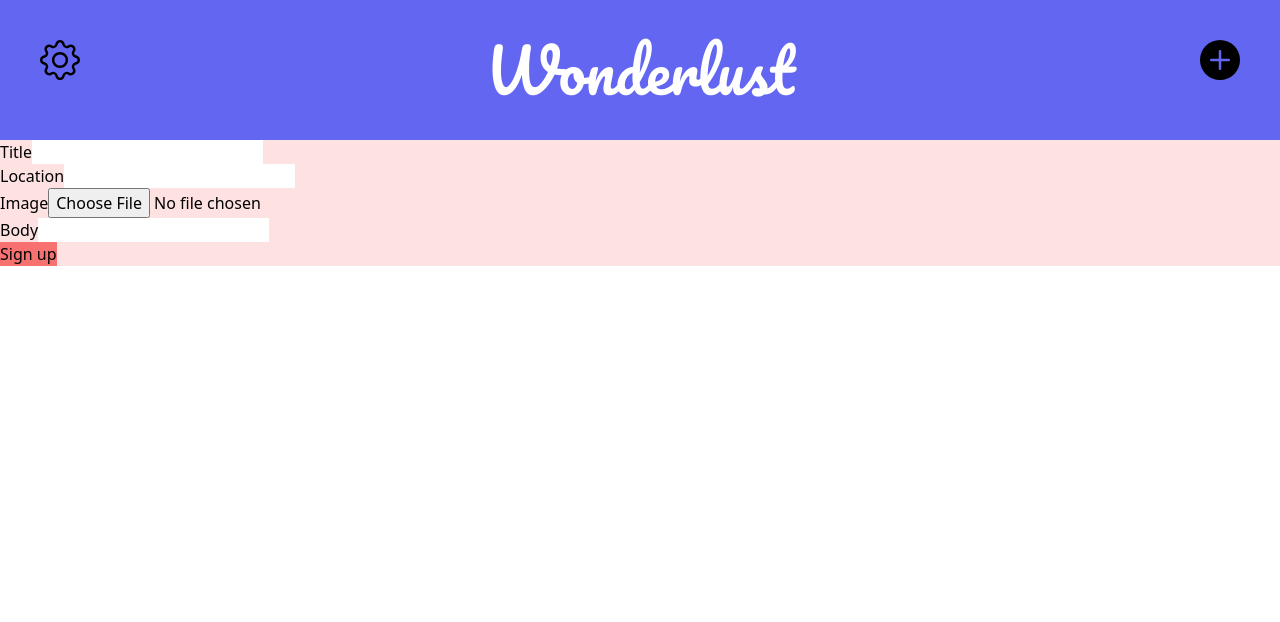
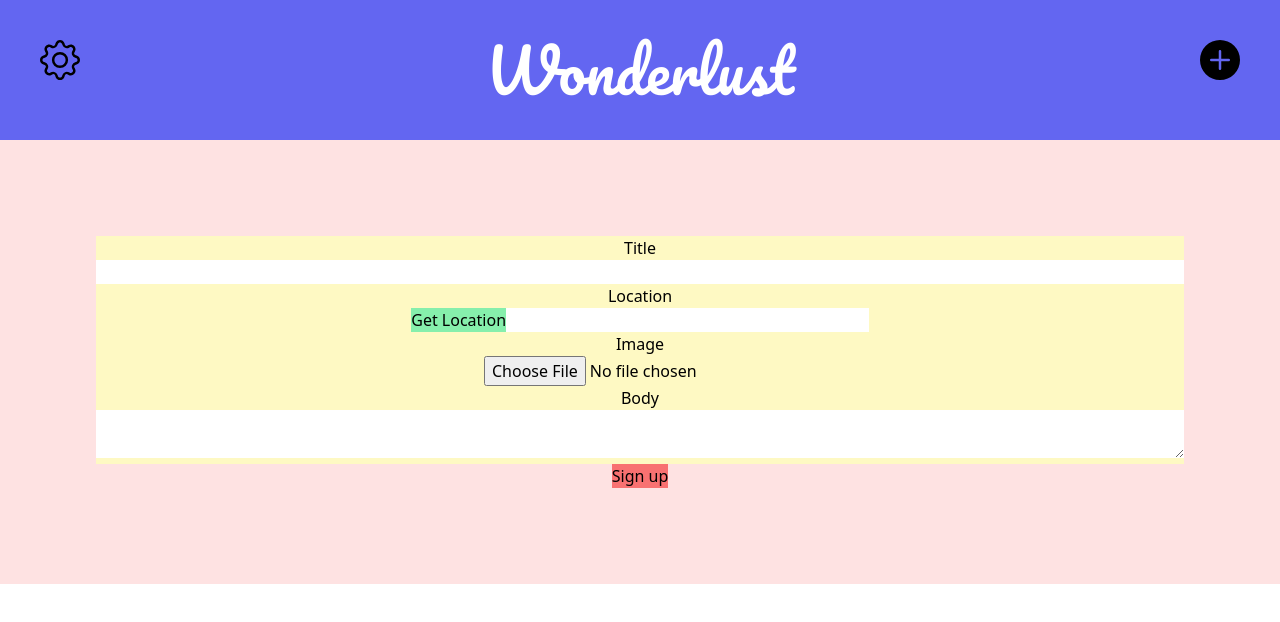
Before and after one commit to sudo-dave/TravelDiary, a React (Vite) app in the folder front/: page /add in a window 1280 px wide. Shown: the top 622 px of the page. Built offline with nearby package versions, Linux system fonts and the light colour scheme.

Commit message:
Started work on form section

```diff
--- a/front/src/components/Form.tsx
+++ b/front/src/components/Form.tsx
@@ -4,28 +4,32 @@ const Form = () => {
     const onSubmit = () => {
         alert("hi how are u")
     };
+    const getLocation = () =>{
+        alert("yoo")
+    }
+
   return (
-    <form className="bg-red-100" onSubmit={onSubmit}>
-        <div className="">
-            <label htmlFor="title">Title</label>
-            <input id="title"  />
+    <form className="bg-red-100 p-24 text-center" onSubmit={onSubmit}>
+        <div className="bg-yellow-100">
+            <label className="block" htmlFor="title">Title</label>
+            <input className="w-full" id="title"  />
         </div>
-        <div className="">
-            <label htmlFor="location">Location</label>
-            <input id="location"  />
+        <div className="bg-yellow-100">
+            <label className="block" htmlFor="location">Location</label>
+            <button type="button" onClick={getLocation}
+            className="bg-green-300">Get Location</button>
+            <input id="location" className="w-1/3"/>
         </div>
-        <div className="">
-            <label htmlFor="image">Image</label>
+        <div className="bg-yellow-100">
+            <label className="block" htmlFor="image">Image</label>
             <input id="image" type="file"/>
         </div>
-        <div className="">
-            <label htmlFor="body">Body</label>
-            <input id="body"  />
+        <div className="bg-yellow-100">
+            <label className="block" htmlFor="body">Body</label>
+            <textarea className="w-full"id="body"></textarea>
         </div>
         <button className="bg-red-400" type="submit">Sign up</button>
     </form>
   )
 }
 export default Form
-
-// https://react-typescript-cheatsheet.netlify.app/docs/basic/getting-started/basic_type_example
```
